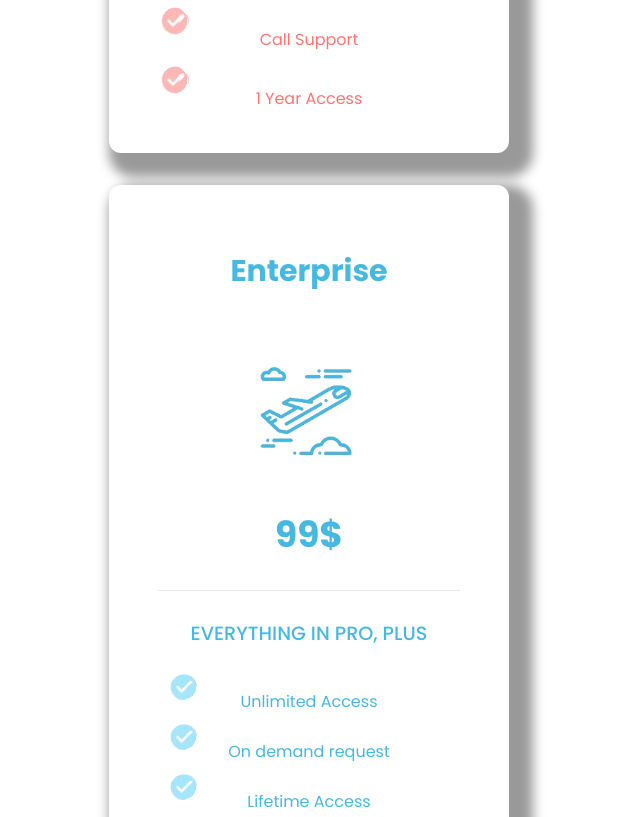
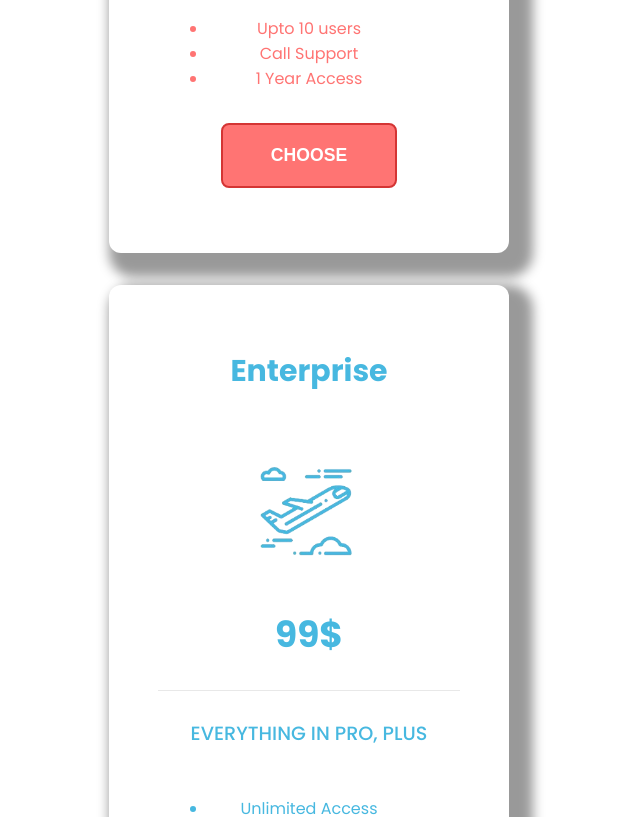
Before and after one commit to Chrisnwachukwu107/first-react-app, a React (Vite) app: page / in a window 1280 px wide. Shown: the part 1580-2397 px from the top of the page, without its empty margins (331-971 px from the left). Built offline with nearby package versions, Linux system fonts and the light colour scheme.

Commit message:
adding buttons

```diff
--- a/src/App.tsx
+++ b/src/App.tsx
@@ -22,44 +22,50 @@ function App(): ReactNode
       <CardSection>
         <Card
           width={ 400 }
-          height={ 700 }
+          height={ 750 }
           headingTwo='Start-Up'
           imageSrc="../public/images/start-up-img.png"
           headingThree='Free'
           imgMarginTop={ 1.5 }
           colorCode='#5A5679'
+          colorCodeTwo='#302B51'
           h4Content='ENJOY ALL THESE FEATURES'
           liContent={ [ 'Unlimited Downloads', 'Email Support', 'Limited Access' ] }
           liStyleImg='./public/images/start-up-check.png'
+          buttonContent='CHOOSE'
         >
         </Card>
 
         <Card
           width={ 400 }
-          height={ 700 }
+          height={ 750 }
           headingTwo='Pro'
           imageSrc="../public/images/pro-img.png"
           headingThree='49$'
           imgMarginTop={ 1.5 }
           colorCode='#FF7473'
+          colorCodeTwo='#D43534'
           h4Content='EVERTHING IN FREE, PLUS'
           liContent={ [ 'Upto 10 users', 'Call Support', '1 Year Access' ] }
           liStyleImg='./public/images/pro-check.png'
+          buttonContent='CHOOSE'
           priceText='Year'
         >
         </Card>
 
         <Card
           width={ 400 }
-          height={ 700 }
+          height={ 750 }
           headingTwo='Enterprise'
           imageSrc="../public/images/enterprise-img.png"
           headingThree='99$'
           imgMarginTop={ 1.5 }
           colorCode='#47B8E0'
+          colorCodeTwo='#2F9ADB'
           h4Content='EVERYTHING IN PRO, PLUS'
           liContent={ [ 'Unlimited Access', 'On demand request', 'Lifetime Access' ] }
           liStyleImg='./public/images/enterprise-check.png'
+          buttonContent='CHOOSE'
         >
         </Card>
       </CardSection>
--- a/src/components/Card/Card.tsx
+++ b/src/components/Card/Card.tsx
@@ -2,6 +2,7 @@ import { ReactNode } from 'react';
 import styles from './Card.module.css';
 import CardHead from '../CardHead/CardHead';
 import CardBottom from '../CardBottom/CardBottom';
+import CardButton from '../CardButton/CardButton';
 
 interface Props
 {
@@ -12,10 +13,12 @@ interface Props
     imageSrc: string;
     headingThree: string;
     colorCode: string;
+    colorCodeTwo: string;
     imgMarginTop: number;
     h4Content: string;
     liContent: string[];
     liStyleImg: string;
+    buttonContent: string;
     priceText?: string;
 }
 
@@ -26,10 +29,12 @@ function Card({
     imageSrc,
     headingThree,
     colorCode,
+    colorCodeTwo,
     imgMarginTop,
     h4Content,
     liContent,
     liStyleImg,
+    buttonContent,
     priceText,
 }: Props): ReactNode
 {
@@ -65,6 +70,13 @@ function Card({
                 liStyleImg={ liStyleImg }
             >
             </CardBottom>
+
+            <CardButton
+                colorCode={ colorCode }
+                colorCodeTwo={ colorCodeTwo }
+            >
+                { buttonContent }
+            </CardButton>
         </div>
     );
 }
--- a/src/components/CardBottom/CardBottom.module.css
+++ b/src/components/CardBottom/CardBottom.module.css
@@ -2,4 +2,5 @@
 {
     font-size: 1.2rem;
     font-weight: 500;
+    margin-bottom: 3rem;
 }
--- a/src/components/CardButton/CardButton.module.css
+++ b/src/components/CardButton/CardButton.module.css
@@ -0,0 +1,5 @@
+.button
+{
+    padding: 1.25rem 3rem;
+    border-radius: .5rem;
+}
--- a/src/components/CardButton/CardButton.tsx
+++ b/src/components/CardButton/CardButton.tsx
@@ -0,0 +1,35 @@
+import styles from './CardButton.module.css';
+import { ReactNode } from 'react';
+
+interface Props
+{
+    children: ReactNode;
+    colorCode: string;
+    colorCodeTwo: string;
+}
+
+function CardButton({
+    children,
+    colorCode,
+    colorCodeTwo,
+}: Props): ReactNode
+{
+    const style = {
+        backgroundColor: colorCode,
+        color: 'white',
+        fontWeight: 600,
+        fontSize: '1.1rem',
+        border: `2px solid ${colorCodeTwo}`
+    }
+
+    return (
+        <button
+            className={ styles.button }
+            style={ style }
+        >
+            { children }
+        </button>
+    );
+}
+
+export default CardButton;
--- a/src/components/List/List.module.css
+++ b/src/components/List/List.module.css
@@ -2,7 +2,8 @@
 {
     width: 60%;
     max-height: 5rem;
-    margin: 1rem auto;
+    margin: 0rem auto;
+    margin-bottom: 2rem;
     text-align: center;
     list-style-position: outside;
 }
--- a/src/components/List/List.tsx
+++ b/src/components/List/List.tsx
@@ -9,16 +9,16 @@ interface Props
 
 function List({
     liContent,
-    liStyleImg,
+    // liStyleImg,
 }: Props): ReactNode
 {
     const style = {
-        listStyleImage: `url(${liStyleImg})`,
+        // listStyleImage: `url(${liStyleImg})`,
     }
 
     return (
         <ul
-            className={ styles.ul }
+            className={`${ styles.ul }`}
         >
             { liContent.map((li, index) =>
             {
```
